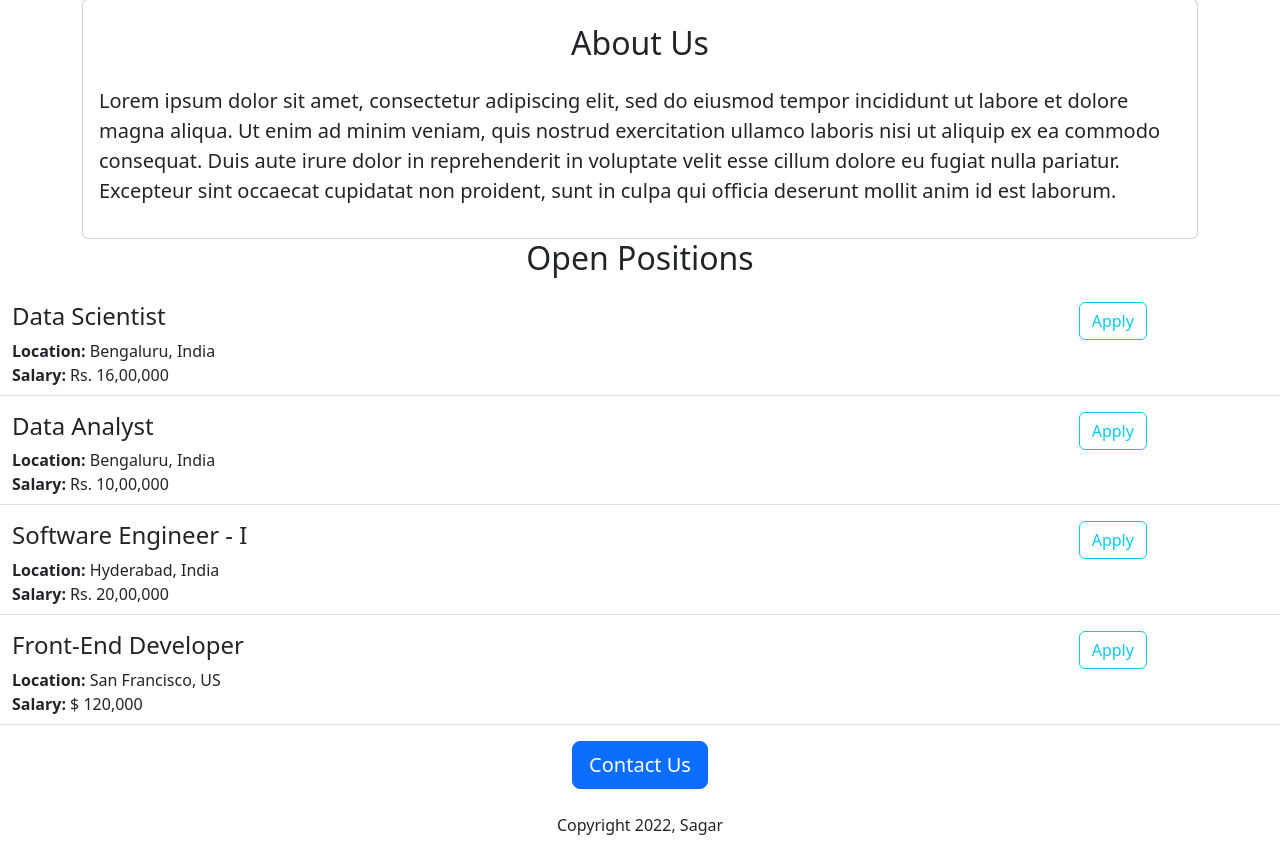
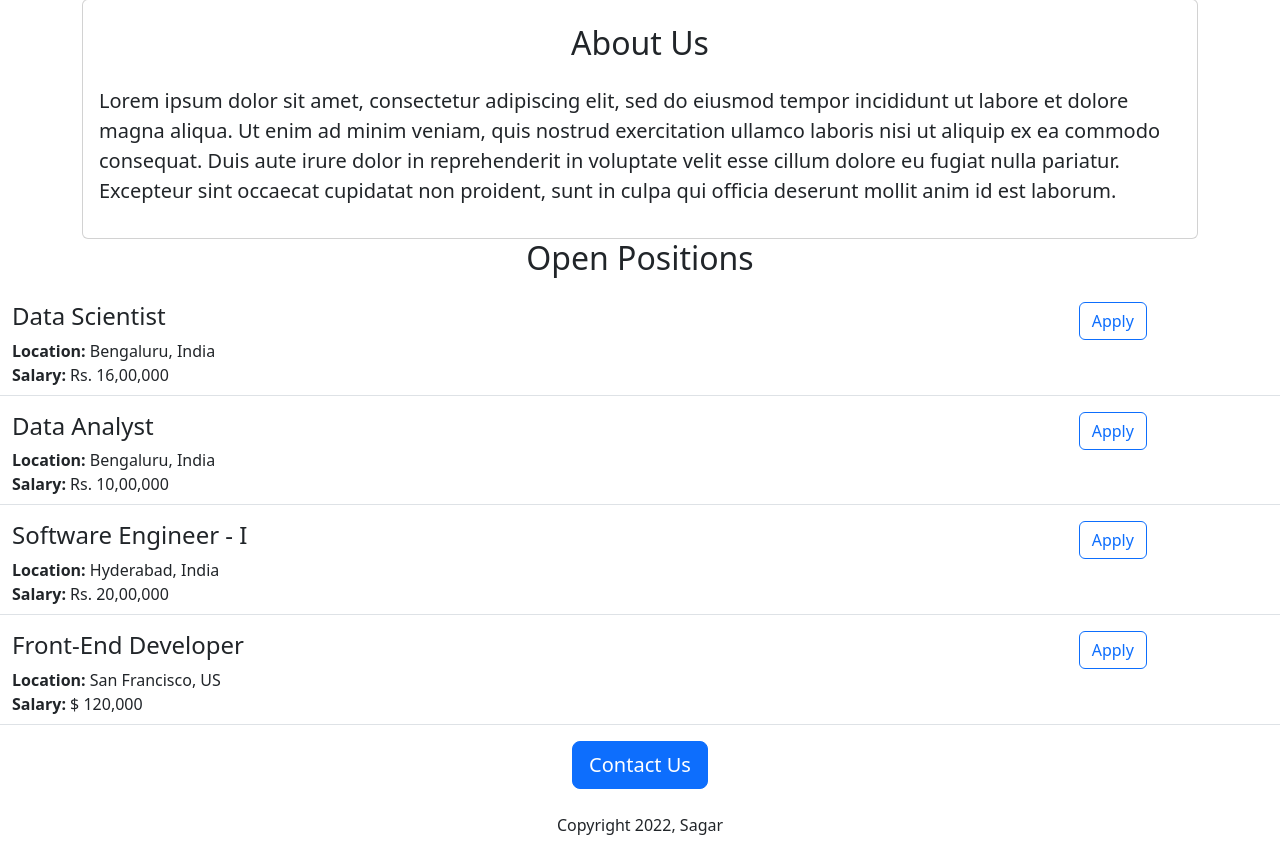
Before and after one commit to sagartv/careers_page_v2, a Flask app: page / in a window 1280 px wide. Shown: the part 681-1534 px from the top of the page. Run offline with Flask 3, Linux system fonts and the light colour scheme.

Commit message:
Added requirements.txt

```diff
--- /dev/null
+++ b/requirements.txt
@@ -0,0 +1,2 @@
+Flask
+gunicorn
--- a/templates/jobitem.html
+++ b/templates/jobitem.html
@@ -8,6 +8,6 @@
         <div><b>Salary:</b> {{job['salary']}}</div>
       {% endif %}
     </div>
-    <div class = "col-2"><button type="button" class="btn btn-outline-info">Apply</button></div>
+    <div class = "col-2"><button type="button" class="btn btn-outline-primary float-right align-middle">Apply</button></div>
   </div>
 </div>
```
Also changed, not shown: static/banner.jpeg (deleted).
